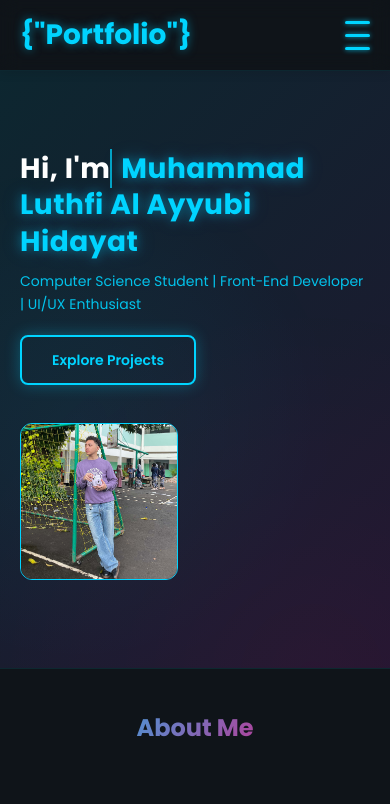
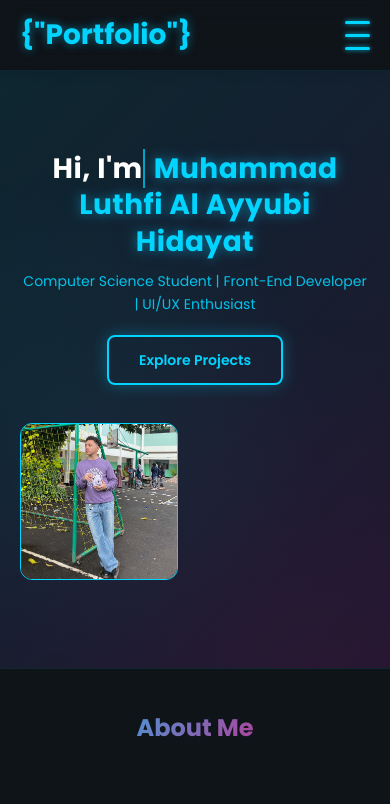
Before and after one commit to luthfiiayyubi/Portfolio, a plain HTML site: page index.html in a window 390 px wide. Shown: the top 804 px of the page. Drawn offline with Linux system fonts and the light colour scheme.

Commit message:
perubahan letak

```diff
--- a/styles.css
+++ b/styles.css
@@ -375,15 +375,17 @@ body::before {
   .hero .container {
     grid-template-columns: 1fr;
     gap: 12px;
-    align-items: start;
+    /* center items horizontally so the image sits in the middle */
+    align-items: center;
+    justify-items: center;
     padding-left: 20px;
     padding-right: 20px;
   }
 
-  /* keep text left-aligned on mobile */
+  /* center text on narrow viewports so everything feels balanced */
   .hero-content {
     padding-right: 0;
-    text-align: left;
+    text-align: center;
   }
 
   /* show image under text, centered */
@@ -392,6 +394,8 @@ body::before {
     display: flex;
     justify-content: center;
     align-items: center;
+    width: 100%; /* ensure the flex container spans full width */
+    margin: 0 auto;
   }
 
   /* use the 1:1 photo but constrain size and keep it centered */
```
Also changed, not shown: 1 other file.
